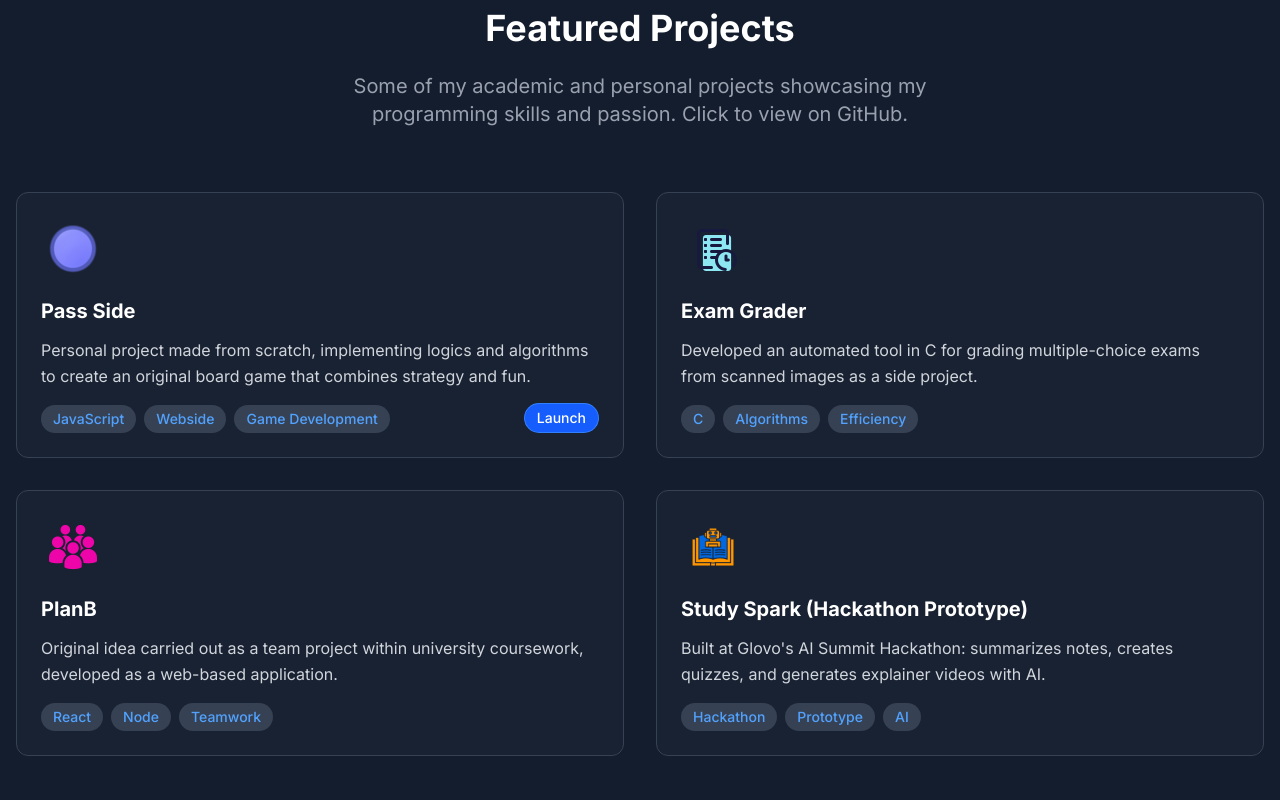
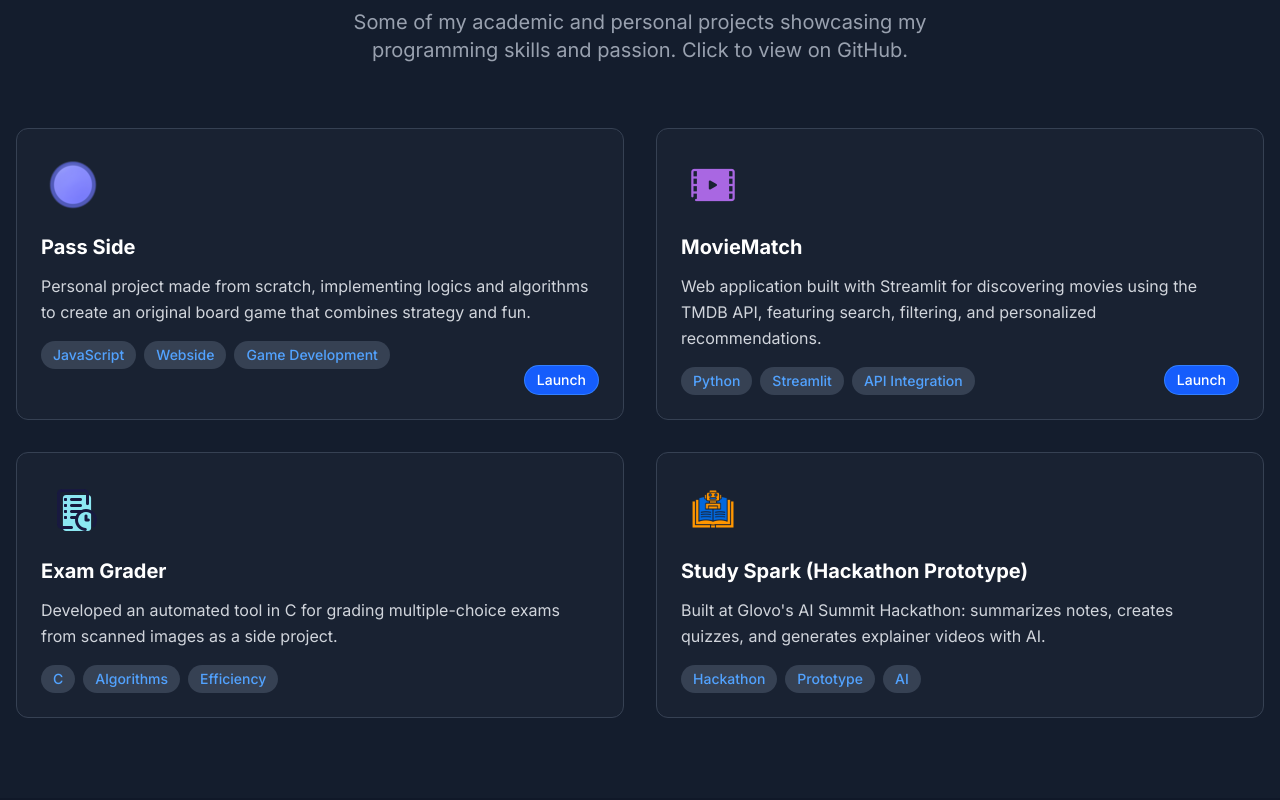
Before and after one commit to arnau-sala/portfolio, a Next.js app: page / in a window 1280 px wide. Shown: the part 2120-2920 px from the top of the page. Built offline with nearby package versions, Linux system fonts and the light colour scheme.

Commit message:
added MovieMatch to featured projects

```diff
--- a/app/page.tsx
+++ b/app/page.tsx
@@ -367,6 +367,7 @@ export default function HomePage() {
                   {[
                     { name: 'Java', level: 85, icon: getAssetPath('/icons/java.png') },
                     { name: 'Python', level: 90, icon: getAssetPath('/icons/python.png') },
+                    { name: 'SQL', level: 85, icon: getAssetPath('/icons/sql.png') },
                     { name: 'C++', level: 85, icon: getAssetPath('/icons/c++.png') },
                     { name: 'C', level: 95, icon: getAssetPath('/icons/c.png') }
                   ].map((skill, index) => (
@@ -398,7 +399,6 @@ export default function HomePage() {
                 <div className="space-y-6">
                   {[
                     { name: 'JavaScript', level: 70, icon: getAssetPath('/icons/JavaScript.png') },
-                    { name: 'SQL', level: 75, icon: getAssetPath('/icons/sql.png') },
                     { name: 'HTML', level: 70, icon: getAssetPath('/icons/html.png') },
                     { name: 'CSS', level: 70, icon: getAssetPath('/icons/css.png') },
                     { name: 'CUDA', level: 75, icon: getAssetPath('/icons/nvidia.png') },
@@ -445,7 +445,16 @@ export default function HomePage() {
                   description: t('projects.passSide.description'),
                   tech: t('projects.passSide.tags'),
                   github: 'https://github.com/arnau-sala/pass-side.git',
-                  icon: getAssetPath('/icons/pass-side.png')
+                  icon: getAssetPath('/icons/pass-side.png'),
+                  launchUrl: 'https://arnau-sala.github.io/pass-side/'
+                },
+                {
+                  title: t('projects.movieMatch.title'),
+                  description: t('projects.movieMatch.description'),
+                  tech: t('projects.movieMatch.tags'),
+                  github: 'https://github.com/arnau-sala/MovieMatch.git',
+                  icon: getAssetPath('/icons/moviematch.png'),
+                  launchUrl: 'https://movie-matchr.streamlit.app/'
                 },
                 {
                   title: t('projects.examGrader.title'),
@@ -453,13 +462,6 @@ export default function HomePage() {
                   tech: t('projects.examGrader.tags'),
                   github: 'https://github.com/arnau-sala/exam-grader.git',
                   icon: getAssetPath('/icons/exam.png')
-                },
-                {
-                  title: t('projects.planB.title'),
-                  description: t('projects.planB.description'),
-                  tech: t('projects.planB.tags'),
-                  github: 'https://github.com/arnau-sala/planB.git',
-                  icon: getAssetPath('/icons/group.png')
                 },
                 {
                   title: t('projects.vladijoc.title'),
@@ -491,9 +493,9 @@ export default function HomePage() {
                     )) : null}
                   </div>
 
-                  {index === 0 && (
+                  {(index === 0 || index === 1) && project.launchUrl && (
                     <a
-                      href="https://arnau-sala.github.io/pass-side/"
+                      href={project.launchUrl}
                       target="_blank"
                       rel="noopener noreferrer"
                       className="absolute bottom-6 right-6 px-3 py-1 rounded-full text-sm font-medium bg-blue-600 text-white hover:bg-blue-500 focus:outline-none focus:ring-2 focus:ring-blue-400/60 focus:ring-offset-0 border border-blue-400/50"
--- a/public/messages/ca.json
+++ b/public/messages/ca.json
@@ -36,15 +36,15 @@
       "description": "Projecte personal fet des de zero, implementant lògiques i algoritmes per crear un joc de taula original que combina estratègia i diversió.",
       "tags": ["JavaScript", "Pàgina Web", "Desenvolupament de Jocs"]
     },
+    "movieMatch": {
+      "title": "MovieMatch",
+      "description": "Aplicació web desenvolupada amb Streamlit per descobrir pel·lícules utilitzant l'API de TMDB, amb cerca, filtrat i recomanacions personalitzades.",
+      "tags": ["Python", "Streamlit", "Integració API"]
+    },
     "examGrader": {
       "title": "Exam Grader",
       "description": "Vaig desenvolupar una eina automatitzada en C per qualificar exàmens d'opció múltiple des d'imatges escanejades com a projecte personal.",
       "tags": ["C", "Algoritmes", "Eficiència"]
-    },
-    "planB": {
-      "title": "PlanB",
-      "description": "Idea original duta a terme com a projecte en equip com a projecte universitari, desenvolupada com a aplicació web.",
-      "tags": ["React", "Node", "Treball en Equip"]
     },
     "vladijoc": {
       "title": "Study Spark (Prototip de Hackathon)",
--- a/public/messages/en.json
+++ b/public/messages/en.json
@@ -36,15 +36,15 @@
       "description": "Personal project made from scratch, implementing logics and algorithms to create an original board game that combines strategy and fun.",
       "tags": ["JavaScript", "Webside", "Game Development"]
     },
+    "movieMatch": {
+      "title": "MovieMatch",
+      "description": "Web application built with Streamlit for discovering movies using the TMDB API, featuring search, filtering, and personalized recommendations.",
+      "tags": ["Python", "Streamlit", "API Integration"]
+    },
     "examGrader": {
       "title": "Exam Grader",
       "description": "Developed an automated tool in C for grading multiple-choice exams from scanned images as a side project.",
       "tags": ["C", "Algorithms", "Efficiency"]
-    },
-    "planB": {
-      "title": "PlanB",
-      "description": "Original idea carried out as a team project within university coursework, developed as a web-based application.",
-      "tags": ["React", "Node", "Teamwork"]
     },
     "vladijoc": {
       "title": "Study Spark (Hackathon Prototype)",
--- a/public/messages/es.json
+++ b/public/messages/es.json
@@ -36,15 +36,15 @@
       "description": "Proyecto personal hecho desde cero, implementando lógicas y algoritmos para crear un juego de mesa original que combina estrategia y diversión.",
       "tags": ["JavaScript", "Página Web", "Desarrollo de Juegos"]
     },
+    "movieMatch": {
+      "title": "MovieMatch",
+      "description": "Aplicación web con Streamlit para descubrir películas usando la API de TMDB, con búsqueda, filtrado y recomendaciones personalizadas.",
+      "tags": ["Python", "Streamlit", "Integración API"]
+    },
     "examGrader": {
       "title": "Exam Grader",
       "description": "Desarrollé una herramienta automatizada en C para calificar exámenes de opción múltiple desde imágenes escaneadas como proyecto personal.",
       "tags": ["C", "Algoritmos", "Eficiencia"]
-    },
-    "planB": {
-      "title": "PlanB",
-      "description": "Idea original llevada a cabo como proyecto universitario en equipo, desarrollada como aplicación web.",
-      "tags": ["React", "Node", "Trabajo en Equipo"]
     },
     "vladijoc": {
       "title": "Study Spark (Prototipo de Hackathon)",
```
Also changed, not shown: public/icons/moviematch.png (added), 1 other file (tests, documents, lock files or other folders).
